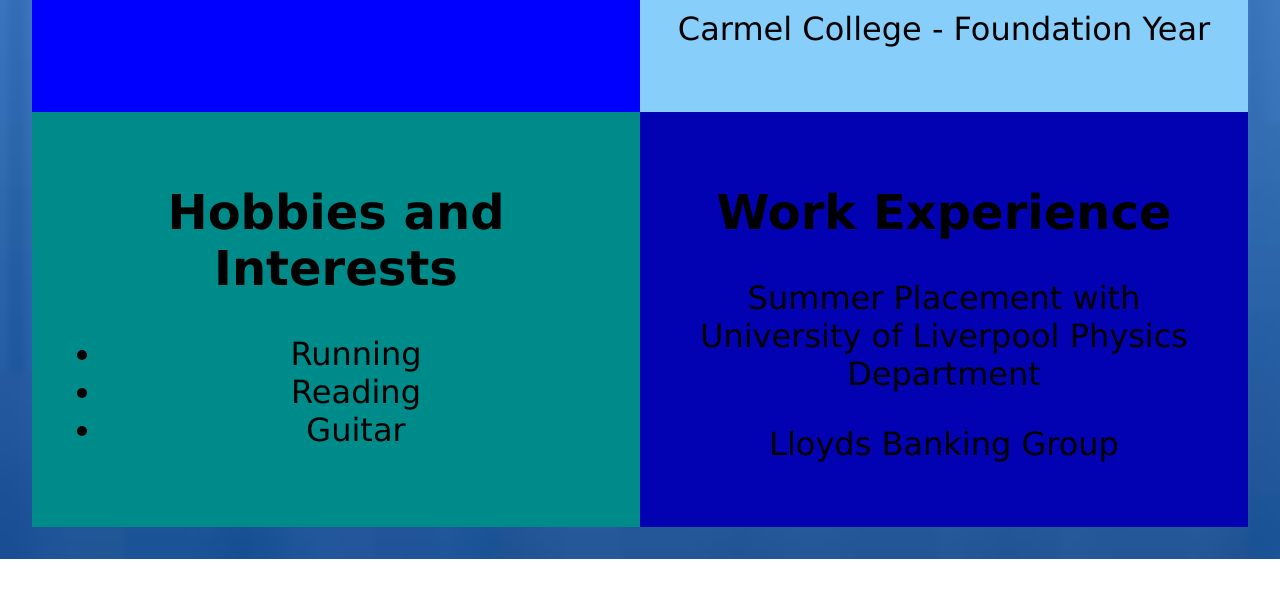
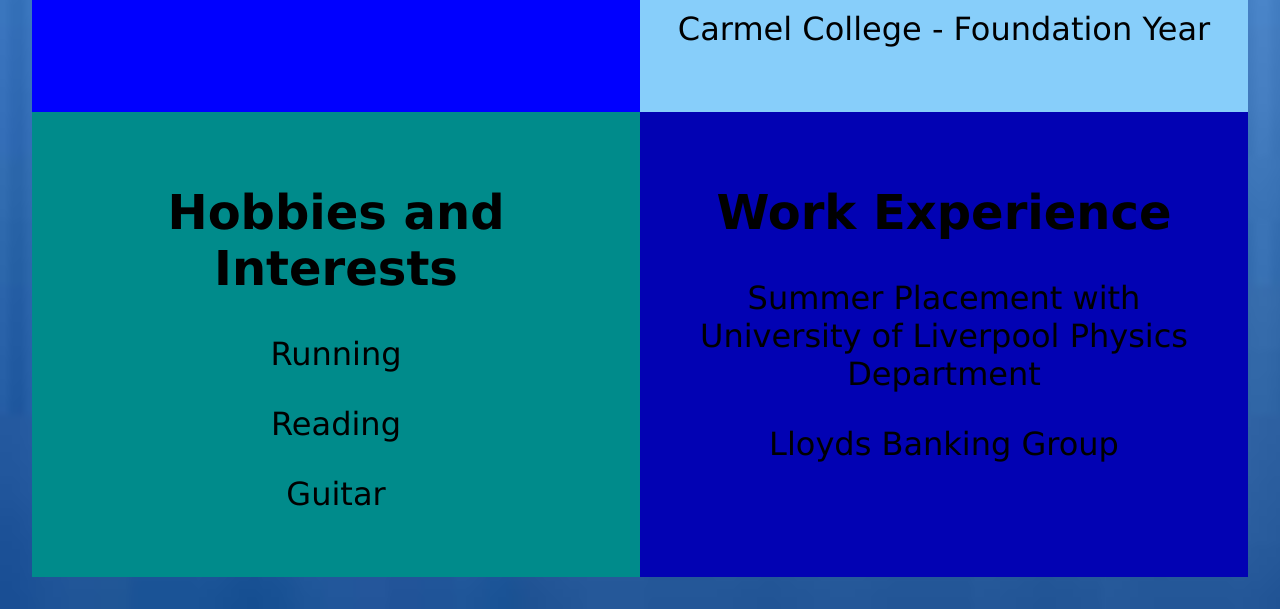
Before and after one commit to drewsoul61/my_website, a plain HTML site: page index.html in a window 1280 px wide. Shown: the part 751-1360 px from the top of the page. Before the commit the page ends 1310 px from the top, so only its background shows below. Drawn offline with Linux system fonts and the light colour scheme.

Commit message:
fixed banner issues

```diff
--- a/cssmain.css
+++ b/cssmain.css
@@ -10,7 +10,7 @@ box-sizing: border-box;
 margin: 0;
 padding: 0;
 position: fixed;
-background-color: rgb(17, 17, 200);
+background-color: rgb(13, 13, 195);
 }
 
 
--- a/index.html
+++ b/index.html
@@ -33,11 +33,11 @@
 
     <div id="hobbies">
     <h2><a href="HaI.html">Hobbies and Interests</a></h2>
-    <ul>
-    <li>Running</li>
-    <li>Reading</li>
-    <li>Guitar</li>
-    </ul>
+
+    <p>Running</p>
+    <p>Reading</p>
+    <p>Guitar</p>
+
     </div>
 
     <div id="work">
```
Also changed, not shown: HaI.html (+2 -0 lines), me.html (+2 -0 lines), work.html (+2 -0 lines).
